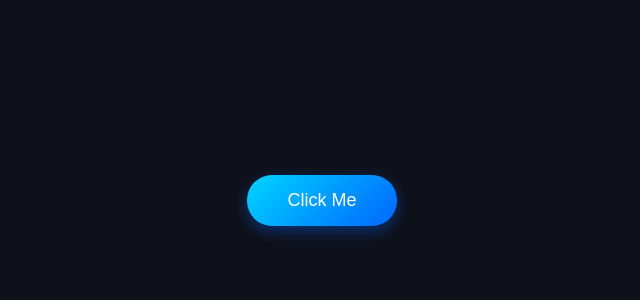
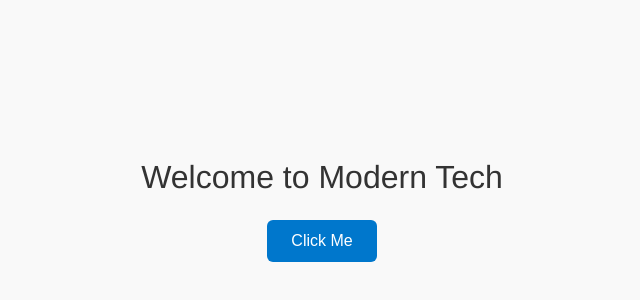
Before and after one commit to emmanuelcasiano03-sketch/Casi_act1_rmc_adetech_repo, a plain HTML site: page index.html in a window 1280 px wide. Shown: the part 200-500 px from the top of the page, without its empty margins (318-958 px from the left). Drawn offline with Linux system fonts and the light colour scheme.

Commit message:
Replace index.html with modern minimalist page

```diff
--- a/index.html
+++ b/index.html
@@ -2,50 +2,41 @@
 <html lang="en">
 <head>
   <meta charset="UTF-8">
-  <title>Minimalist Tech Button</title>
   <meta name="viewport" content="width=device-width, initial-scale=1.0">
+  <title>Modern Tech Minimalist</title>
   <style>
-    /* Full screen, dark tech-inspired background */
     body {
-      margin: 0;
-      height: 100vh;
+      font-family: "Helvetica Neue", sans-serif;
+      background-color: #f9f9f9;
       display: flex;
+      flex-direction: column;
       justify-content: center;
       align-items: center;
-      background: #0f111a; /* dark background */
-      font-family: 'Segoe UI', Roboto, sans-serif;
+      height: 100vh;
+      margin: 0;
+      color: #333;
     }
-
-    /* Minimalist modern button */
     button {
-      padding: 15px 40px;
-      font-size: 18px;
+      padding: 12px 24px;
+      font-size: 16px;
+      border: none;
+      border-radius: 6px;
+      cursor: pointer;
+      background-color: #0077cc;
       color: #fff;
-      background: linear-gradient(135deg, #00d4ff, #0066ff);
-      border: none;
-      border-radius: 25px;
-      cursor: pointer;
-      box-shadow: 0 5px 15px rgba(0, 102, 255, 0.4);
-      transition: transform 0.2s ease, box-shadow 0.2s ease;
+      transition: background 0.3s;
     }
-
-    /* Hover and active effects */
     button:hover {
-      transform: translateY(-3px);
-      box-shadow: 0 8px 20px rgba(0, 102, 255, 0.6);
+      background-color: #005fa3;
     }
-    button:active {
-      transform: scale(0.97);
+    h1 {
+      margin-bottom: 24px;
+      font-weight: 400;
     }
   </style>
 </head>
 <body>
-  <button onclick="showAlert()">Click Me</button>
-
-  <script>
-    function showAlert() {
-      alert("🚀 Welcome to Minimalist Modern Technology!");
-    }
-  </script>
+  <h1>Welcome to Modern Tech</h1>
+  <button onclick="alert('Hello! You clicked the button.')">Click Me</button>
 </body>
 </html>
```
